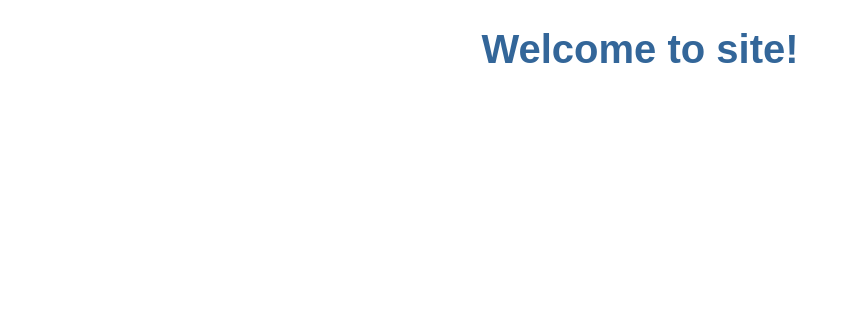
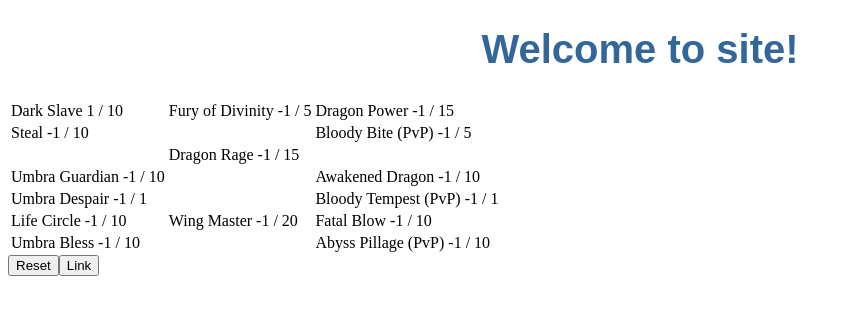
Before and after one commit to Traelblaser/bnrskills, an Angular app: page /build/1 in a window 1280 px wide. Before the commit this address led to /. Shown: the top 314 px of the page, without its empty margins (0-850 px from the left). Built offline with nearby package versions, Linux system fonts and the light colour scheme.

Commit message:
routing!

```diff
--- a/src/app/app-routing.module.ts
+++ b/src/app/app-routing.module.ts
@@ -3,7 +3,8 @@ import { Routes, RouterModule } from '@angular/router';
 import { SkillsMasterComponent } from './skills-master/skills-master.component';
 
 const routes: Routes = [
-  { path: 'skills', component: SkillsMasterComponent}
+  { path: 'skills', component: SkillsMasterComponent},
+  { path: 'build/:id', component: SkillsMasterComponent}
 ];
 
 @NgModule({
--- a/src/app/skills-master/skills-master.component.html
+++ b/src/app/skills-master/skills-master.component.html
@@ -1,3 +1,4 @@
+<router-outlet></router-outlet>
 <div *ngIf="skills">
   <table>
     <tr *ngFor="let row of skills">
@@ -17,12 +18,15 @@
   </table>
 </div>
 
-<div>
+<div *ngIf="selectedRow && selectedSkill">
   <h1>{{selectedSkill.name}}</h1>
 <div>{{selectedRow.stat}}: {{selectedRow.points}}</div>
 <div>Requires {{selectedRow.spend}} points to be spent.</div>
-<div>{{selectedSkill.levels}}</div>
+<div>{{selectedSkill.level}} / {{selectedSkill.levels}}</div>
 <div>{{selectedSkill.required}}</div>
-<div>{{selectedSkill.stats[selectedSkill.level]}}</div>
+<div>{{selectedSkill.stats[selectedSkill.level-1]}}</div>
 
 </div>
+
+<button (click)="reset()">Reset</button>
+<button (click)="link()">Link</button>
--- a/src/app/skills-master/skills-master.component.ts
+++ b/src/app/skills-master/skills-master.component.ts
@@ -1,6 +1,8 @@
 import { Component, OnInit } from '@angular/core';
+import { switchMap } from 'rxjs/operators';
 import { Skillrow } from '../skillrow';
 import { Skill } from '../skill';
+import { ActivatedRoute, ParamMap } from '@angular/router';
 
 @Component({
   selector: 'app-skills-master',
@@ -9,7 +11,8 @@ import { Skill } from '../skill';
 })
 export class SkillsMasterComponent implements OnInit {
 
-  constructor() {
+  constructor(route: ActivatedRoute) {
+    this.route = route;
     this.selectedSkill = null;
     this.skills = [{ depth: 1, stat: "STR", points: 1330, spend: 0,
     left:
@@ -203,14 +206,66 @@ export class SkillsMasterComponent implements OnInit {
   }
 
   ngOnInit() {
+    console.log("init");
+    console.log(this.route);
+    if (this.route) {
+    const id = this.route.snapshot.paramMap.get('id');
+    console.log(id);
+    this.load(id);
+    }
+    /*
+    this.route.paramMap.pipe(
+      switchMap((params: ParamMap) => this.load(params.get("id")))
+    );
+    */
+  }
+
+  load(id: any) {
+    let index = 0;
+    let alphabet = "0123456789ABCDEFGHIJK"; // base 21
+    for (let row of this.skills) {
+      if (row.left) row.left.level = alphabet.indexOf(id[index++]);
+      if (row.center) row.center.level = alphabet.indexOf(id[index++]);
+      if (row.right) row.right.level = alphabet.indexOf(id[index++]);
+    }
+  }
+
+  reset() {
+    for(let row of this.skills) {
+      if (row.left) row.left.level = 0;
+      if (row.center) row.center.level = 0;
+      if (row.right) row.right.level = 0;
+    }
+  }
+
+  link() : string {
+    let alphabet = "0123456789ABCDEFGHIJK"; // base 21
+    var address = "";
+    for (let row of this.skills) {
+      if (row.left)
+        address += alphabet[row.left.level];
+      if (row.center)
+        address += alphabet[row.center.level];
+      if (row.right)
+        address += alphabet[row.right.level];
+    }
+    console.log("Address", address);
+    return address;
   }
 
   clickRow(row: Skillrow, skill: Skill) {
     this.selectedSkill = skill;
     this.selectedRow = row;
     if (!skill.level) skill.level = 0;
+    if (skill.level >= skill.levels) {
+      skill.level = skill.levels;
+      return;
+    }
+
     skill.level++;
   }
+
+  private route: ActivatedRoute;
 
   skills: Skillrow[];
   selectedSkill: Skill;
```
